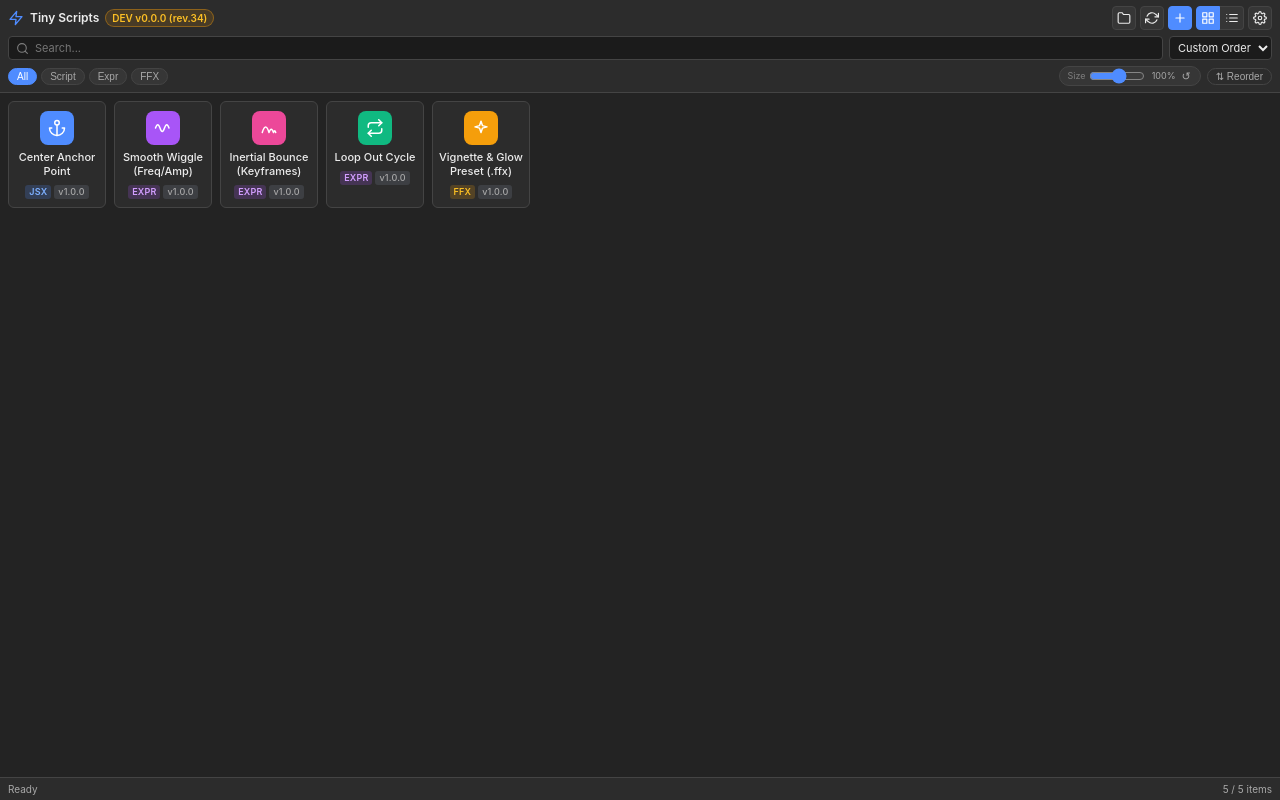
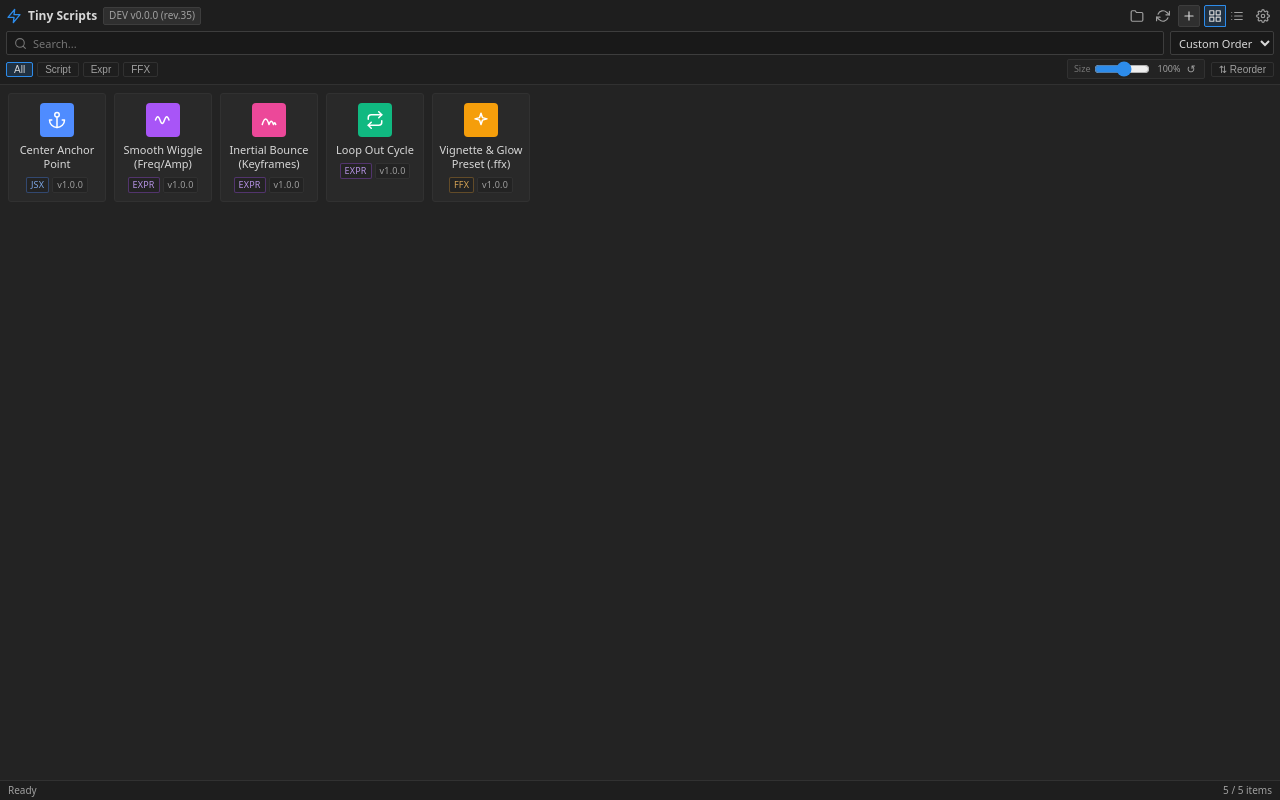
Before and after one commit to itsuros/AE-tiny-scripts-launcher, a website: page index.html in a window 1280 px wide. Drawn offline with Linux system fonts and the light colour scheme.

Commit message:
feat(theme): conform UI to After Effects native skin and brightness slider
Co-authored-by: Antigravity <noreply@google.com>

```diff
--- a/css/styles.css
+++ b/css/styles.css
@@ -1,44 +1,53 @@
 :root {
   --bg-app: #232323;
-  --bg-surface: #2c2c2c;
-  --bg-elevated: #363636;
-  --bg-hover: #3f3f3f;
-  --bg-input: #1b1b1b;
-  --border-color: #444444;
-  --text-primary: #ececec;
-  --text-secondary: #a8a8a8;
-  --text-muted: #7e7e7e;
-  --accent: #4f8cff;
-  --accent-hover: #6aa0ff;
-  --danger: #ef4444;
-  --success: #10b981;
-  --warning: #f59e0b;
-  --radius-sm: 4px;
-  --radius-md: 6px;
-  --radius-lg: 8px;
+  --bg-surface: #1e1e1e;
+  --bg-card: #292929;
+  --bg-elevated: #2f2f2f;
+  --bg-hover: #373737;
+  --bg-input: #191919;
+  --border-color: #3d3d3d;
+  --border-subtle: #313131;
+  --text-primary: #d8d8d8;
+  --text-secondary: #a0a0a0;
+  --text-muted: #767676;
+  --accent: rgb(45, 140, 235);
+  --accent-hover: rgb(63, 158, 253);
+  --accent-soft: rgba(45, 140, 235, 0.18);
+  --danger: #d9534f;
+  --success: #46a76c;
+  --warning: #d89632;
+  --radius-sm: 2px;
+  --radius-md: 3px;
+  --radius-lg: 4px;
   --font-family: -apple-system, BlinkMacSystemFont, "Segoe UI", Roboto, Helvetica, Arial, sans-serif;
+  --font-size-base: 11px;
   --font-mono: "SFMono-Regular", Consolas, "Liberation Mono", Menlo, monospace;
   --scrollbar-size: 6px;
   --scrollbar-track: transparent;
-  --scrollbar-thumb: rgba(255, 255, 255, 0.18);
-  --scrollbar-thumb-hover: rgba(255, 255, 255, 0.34);
+  --scrollbar-thumb: rgba(255, 255, 255, 0.16);
+  --scrollbar-thumb-hover: rgba(255, 255, 255, 0.32);
   --scrollbar-thumb-active: var(--accent);
+  --modal-backdrop: rgba(0, 0, 0, 0.45);
 }
 
 body.theme-light {
-  --bg-app: #f0f0f0;
-  --bg-surface: #ffffff;
-  --bg-elevated: #e6e6e6;
-  --bg-hover: #dcdcdc;
-  --bg-input: #ffffff;
-  --border-color: #cccccc;
-  --text-primary: #1f1f1f;
-  --text-secondary: #555555;
-  --text-muted: #808080;
+  --bg-app: #e4e4e4;
+  --bg-surface: #dcdcdc;
+  --bg-card: #dedede;
+  --bg-elevated: #d6d6d6;
+  --bg-hover: #cecece;
+  --bg-input: #f2f2f2;
+  --border-color: #bcbcbc;
+  --border-subtle: #cccccc;
+  --text-primary: #1b1b1b;
+  --text-secondary: #444444;
+  --text-muted: #666666;
+  --accent-soft: rgba(45, 140, 235, 0.14);
   --scrollbar-track: transparent;
-  --scrollbar-thumb: rgba(0, 0, 0, 0.2);
-  --scrollbar-thumb-hover: rgba(0, 0, 0, 0.36);
+  --scrollbar-thumb: rgba(0, 0, 0, 0.22);
+  --scrollbar-thumb-hover: rgba(0, 0, 0, 0.38);
   --scrollbar-thumb-active: var(--accent);
+  --modal-backdrop: rgba(0, 0, 0, 0.28);
 }
 
 * {
@@ -87,8 +96,8 @@ body {
   background: var(--bg-app);
   color: var(--text-primary);
   font-family: var(--font-family);
-  font-size: 12px;
-  line-height: 1.4;
+  font-size: var(--font-size-base);
+  line-height: 1.35;
   overflow: hidden;
   user-select: none;
 }
@@ -104,14 +113,14 @@ body {
   width: 100%;
 }
 
-/* ==================== Toolbar ==================== */
+/* ==================== Toolbar (AE Native Panel Chrome) ==================== */
 .toolbar {
   background: var(--bg-surface);
-  border-bottom: 1px solid var(--border-color);
-  padding: 6px 8px;
+  border-bottom: 1px solid var(--border-subtle);
+  padding: 5px 6px;
   display: flex;
   flex-direction: column;
-  gap: 6px;
+  gap: 4px;
   flex-shrink: 0;
 }
 
@@ -153,11 +162,11 @@ body {
   align-items: center;
   gap: 4px;
   font-size: 10px;
-  color: var(--text-muted);
-  background: var(--bg-elevated);
-  padding: 1px 6px;
-  border-radius: 10px;
-  border: 1px solid var(--border-color);
+  color: var(--text-secondary);
+  background: transparent;
+  padding: 1px 5px;
+  border-radius: var(--radius-sm);
+  border: 1px solid var(--border-subtle);
   white-space: nowrap;
   flex-shrink: 0;
 }
@@ -170,7 +179,7 @@ body {
 
 @media (max-width: 390px) {
   .version-badge {
-    padding: 2px 5px;
+    padding: 1px 4px;
     border-radius: var(--radius-sm);
   }
   .version-icon {
@@ -188,25 +197,24 @@ body {
 }
 
 .version-badge.channel-develop {
-  color: #fbbf24;
-  background: rgba(245, 158, 11, 0.14);
-  border-color: rgba(245, 158, 11, 0.4);
-  font-weight: 600;
+  color: var(--text-secondary);
+  background: var(--bg-elevated);
+  border-color: var(--border-color);
+  font-weight: 500;
 }
 
 .version-badge.channel-production {
-  color: #34d399;
-  background: rgba(16, 185, 129, 0.14);
-  border-color: rgba(16, 185, 129, 0.4);
+  color: var(--text-secondary);
+  background: transparent;
+  border-color: var(--border-subtle);
 }
 
 .update-dot {
-  width: 7px;
-  height: 7px;
+  width: 6px;
+  height: 6px;
   border-radius: 50%;
-  background: var(--warning);
+  background: var(--accent);
   display: inline-block;
-  box-shadow: 0 0 6px var(--warning);
 }
 
 .toolbar-actions {
@@ -217,37 +225,41 @@ body {
 }
 
 .icon-btn {
-  background: var(--bg-elevated);
-  border: 1px solid var(--border-color);
-  color: var(--text-primary);
+  background: transparent;
+  border: 1px solid transparent;
+  color: var(--text-secondary);
   border-radius: var(--radius-sm);
-  height: 24px;
-  width: 24px;
+  height: 22px;
+  width: 22px;
   display: inline-flex;
   align-items: center;
   justify-content: center;
   cursor: pointer;
-  transition: background 0.12s ease, border-color 0.12s ease;
+  transition: background 0.1s ease, border-color 0.1s ease, color 0.1s ease;
 }
 
 .icon-btn:hover {
   background: var(--bg-hover);
+  border-color: var(--border-color);
+  color: var(--text-primary);
 }
 
 .icon-btn.active {
+  background: var(--accent-soft);
+  border-color: var(--accent);
+  color: var(--text-primary);
+}
+
+.icon-btn.primary {
+  background: var(--bg-elevated);
+  border-color: var(--border-color);
+  color: var(--text-primary);
+}
+
+.icon-btn.primary:hover {
   background: var(--accent);
   border-color: var(--accent);
   color: #ffffff;
-}
-
-.icon-btn.primary {
-  background: var(--accent);
-  border-color: var(--accent);
-  color: #ffffff;
-}
-
-.icon-btn.primary:hover {
-  background: var(--accent-hover);
 }
 
 .icon-btn.spinning svg {
@@ -352,10 +364,10 @@ body {
   display: inline-flex;
   align-items: center;
   gap: 4px;
-  background: var(--bg-elevated);
-  border: 1px solid var(--border-color);
-  border-radius: 12px;
-  padding: 1px 7px;
+  background: var(--bg-app);
+  border: 1px solid var(--border-subtle);
+  border-radius: var(--radius-sm);
+  padding: 1px 6px;
   height: 20px;
 }
 
@@ -411,25 +423,26 @@ body {
 }
 
 .pill {
-  background: var(--bg-elevated);
-  border: 1px solid var(--border-color);
+  background: transparent;
+  border: 1px solid var(--border-subtle);
   color: var(--text-secondary);
-  border-radius: 12px;
-  padding: 2px 8px;
+  border-radius: var(--radius-sm);
+  padding: 1px 7px;
   font-size: 10px;
   cursor: pointer;
-  transition: all 0.12s ease;
+  transition: background 0.1s ease, border-color 0.1s ease, color 0.1s ease;
 }
 
 .pill:hover {
   background: var(--bg-hover);
+  border-color: var(--border-color);
   color: var(--text-primary);
 }
 
 .pill.active {
-  background: var(--accent);
+  background: var(--accent-soft);
   border-color: var(--accent);
-  color: #ffffff;
+  color: var(--text-primary);
 }
 
 .pill-outline {
@@ -453,8 +466,8 @@ body {
 
 .grid-card {
   position: relative;
-  background: var(--bg-surface);
-  border: 1px solid var(--border-color);
+  background: var(--bg-card);
+  border: 1px solid var(--border-subtle);
   border-radius: var(--radius-md);
   padding: clamp(4px, calc(9px * var(--card-scale)), 14px) clamp(3px, calc(6px * var(--card-scale)), 10px)
     clamp(4px, calc(8px * var(--card-scale)), 12px);
@@ -464,12 +477,12 @@ body {
   text-align: center;
   gap: clamp(2px, calc(6px * var(--card-scale)), 9px);
   cursor: pointer;
-  transition: transform 0.1s ease, border-color 0.12s ease, background 0.12s ease;
+  transition: border-color 0.1s ease, background 0.1s ease;
 }
 
 .grid-card:hover {
-  background: var(--bg-elevated);
-  border-color: var(--accent);
+  background: var(--bg-hover);
+  border-color: var(--border-color);
 }
 
 .grid-card.dragging {
@@ -552,54 +565,81 @@ body {
 
 .badge {
   font-size: 9px;
-  padding: 1px 4px;
-  border-radius: 3px;
+  padding: 0 4px;
+  line-height: 14px;
+  border-radius: var(--radius-sm);
+  border: 1px solid var(--border-subtle);
+  background: var(--bg-app);
+  color: var(--text-secondary);
   text-transform: uppercase;
-  font-weight: 600;
+  font-weight: 500;
   letter-spacing: 0.02em;
 }
 
 .badge-script {
-  background: rgba(79, 140, 255, 0.2);
-  color: #7eb0ff;
+  border-color: rgba(79, 140, 255, 0.35);
+  color: #7ea8e6;
 }
 
 .badge-expression {
-  background: rgba(168, 85, 247, 0.2);
-  color: #d29eff;
+  border-color: rgba(168, 85, 247, 0.35);
+  color: #b794e6;
 }
 
 .badge-ffx {
-  background: rgba(245, 158, 11, 0.2);
-  color: #fbbf24;
+  border-color: rgba(216, 150, 50, 0.35);
+  color: #d8a556;
 }
 
 .badge-github {
-  background: rgba(56, 189, 248, 0.16);
-  color: #7dd3fc;
+  border-color: rgba(56, 189, 248, 0.32);
+  color: #7ab8d8;
 }
 
 .badge-local {
-  background: rgba(16, 185, 129, 0.18);
-  color: #6ee7b7;
+  border-color: rgba(70, 167, 108, 0.32);
+  color: #6fbc8d;
 }
 
 .badge-tiny-local {
-  background: rgba(6, 182, 212, 0.2);
-  color: #67e8f9;
+  border-color: rgba(6, 182, 212, 0.32);
+  color: #6bc4d4;
+}
+
+body.theme-light .badge-script {
+  color: #255ba8;
+}
+
+body.theme-light .badge-expression {
+  color: #6f35a8;
+}
+
+body.theme-light .badge-ffx {
+  color: #99610b;
+}
+
+body.theme-light .badge-github {
+  color: #166a94;
+}
+
+body.theme-light .badge-local {
+  color: #1e6e42;
+}
+
+body.theme-light .badge-tiny-local {
+  color: #136d7d;
 }
 
 .badge-item-version {
-  background: rgba(148, 163, 184, 0.16);
   color: var(--text-secondary);
   text-transform: none;
   font-weight: 500;
 }
 
 .badge-user-tag {
-  background: var(--bg-elevated);
+  background: transparent;
   color: var(--text-muted);
-  border: 1px solid var(--border-color);
+  border: 1px solid var(--border-subtle);
   text-transform: none;
   font-weight: 400;
 }
@@ -650,20 +690,20 @@ body {
 }
 
 .list-row {
-  background: var(--bg-surface);
-  border: 1px solid var(--border-color);
+  background: var(--bg-card);
+  border: 1px solid var(--border-subtle);
   border-radius: var(--radius-sm);
-  padding: 6px 8px;
+  padding: 5px 7px;
   display: flex;
   align-items: center;
   gap: 8px;
   cursor: pointer;
-  transition: background 0.12s ease, border-color 0.12s ease;
+  transition: background 0.1s ease, border-color 0.1s ease;
 }
 
 .list-row:hover {
-  background: var(--bg-elevated);
-  border-color: var(--accent);
+  background: var(--bg-hover);
+  border-color: var(--border-color);
 }
 
 .list-row.dragging {
@@ -736,8 +776,8 @@ body {
 /* Status Bar */
 .status-bar {
   background: var(--bg-surface);
-  border-top: 1px solid var(--border-color);
-  padding: 4px 8px;
+  border-top: 1px solid var(--border-subtle);
+  padding: 3px 8px;
   display: flex;
   justify-content: space-between;
   align-items: center;
@@ -754,35 +794,35 @@ body {
 }
 
 .status-text.error {
-  color: #f87171;
+  color: var(--danger);
 }
 
 .status-text.success {
-  color: #34d399;
+  color: var(--success);
 }
 
 /* ==================== Modals & Forms ==================== */
 .modal-backdrop {
   position: fixed;
   inset: 0;
-  background: rgba(0, 0, 0, 0.65);
+  background: var(--modal-backdrop);
   display: flex;
   align-items: center;
   justify-content: center;
-  padding: 10px;
+  padding: 8px;
   z-index: 100;
 }
 
 .modal-card {
-  background: var(--bg-surface);
+  background: var(--bg-app);
   border: 1px solid var(--border-color);
-  border-radius: var(--radius-lg);
+  border-radius: var(--radius-md);
   width: 100%;
   max-width: 440px;
   max-height: 92vh;
   display: flex;
   flex-direction: column;
-  box-shadow: 0 12px 32px rgba(0, 0, 0, 0.5);
+  box-shadow: 0 6px 18px rgba(0, 0, 0, 0.35);
 }
 
 .modal-card.modal-lg {
--- /dev/null
+++ b/js/ae-theme.js
@@ -0,0 +1,144 @@
+/**
+ * AE Tiny Scripts Launcher - After Effects Native Theme Engine (js/ae-theme.js)
+ * Reads CEP HostEnvironment appSkinInfo and dynamically generates CSS custom properties
+ * that conform to After Effects' native panel UI across the full Brightness slider range
+ * (darkest, standard dark, mid-gray, and light modes).
+ */
+
+(function (global) {
+  function clampByte(n) {
+    return Math.max(0, Math.min(255, Math.round(Number(n) || 0)));
+  }
+
+  function toRgb(c) {
+    return "rgb(" + clampByte(c.red) + ", " + clampByte(c.green) + ", " + clampByte(c.blue) + ")";
+  }
+
+  function toRgba(c, alpha) {
+    return "rgba(" + clampByte(c.red) + ", " + clampByte(c.green) + ", " + clampByte(c.blue) + ", " + alpha + ")";
+  }
+
+  function shiftColor(c, delta) {
+    return {
+      red: clampByte(c.red + delta),
+      green: clampByte(c.green + delta),
+      blue: clampByte(c.blue + delta)
+    };
+  }
+
+  function getLuminance(c) {
+    return 0.2126 * clampByte(c.red) + 0.7152 * clampByte(c.green) + 0.0722 * clampByte(c.blue);
+  }
+
+  function computeThemeTokens(appSkinInfo) {
+    var skin = appSkinInfo || {};
+    var panelBg =
+      skin.panelBackgroundColor && skin.panelBackgroundColor.color
+        ? skin.panelBackgroundColor.color
+        : { red: 35, green: 35, blue: 35 };
+
+    var lum = getLuminance(panelBg);
+    var isLight = lum > 128;
+
+    // Preserve host appBarBackgroundColor when available, otherwise derive subtle panel chrome
+    var appBarBg =
+      skin.appBarBackgroundColor && skin.appBarBackgroundColor.color
+        ? skin.appBarBackgroundColor.color
+        : shiftColor(panelBg, isLight ? -8 : -5);
+
+    var highlight =
+      skin.systemHighlightColor && skin.systemHighlightColor.color
+        ? skin.systemHighlightColor.color
+        : { red: 45, green: 140, blue: 235 };
+
+    var accentHover = shiftColor(highlight, isLight ? -16 : 18);
+
+    // Subtle luminance-aware surfaces that never clash at any AE Brightness slider position
+    var surface = appBarBg;
+    var cardBg = shiftColor(panelBg, isLight ? -6 : 6);
+    var elevated = shiftColor(panelBg, isLight ? -14 : 12);
+    var hover = shiftColor(panelBg, isLight ? -22 : 20);
+    var inputBg = shiftColor(panelBg, isLight ? 18 : -10);
+    var border = shiftColor(panelBg, isLight ? -36 : 26);
+    var borderSubtle = shiftColor(panelBg, isLight ? -22 : 14);
+
+    // Ensure strong readable text contrast even on mid-gray AE brightness settings
+    var textPrimary = isLight ? "#1b1b1b" : lum > 85 ? "#ebebeb" : "#d8d8d8";
+    var textSecondary = isLight ? "#444444" : lum > 85 ? "#c2c2c2" : "#a0a0a0";
+    var textMuted = isLight ? "#666666" : lum > 85 ? "#9e9e9e" : "#767676";
+
+    var tokens = {
+      isLight: isLight,
+      luminance: Math.round(lum),
+      "--bg-app": toRgb(panelBg),
+      "--bg-surface": toRgb(surface),
+      "--bg-card": toRgb(cardBg),
+      "--bg-elevated": toRgb(elevated),
+      "--bg-hover": toRgb(hover),
+      "--bg-input": toRgb(inputBg),
+      "--border-color": toRgb(border),
+      "--border-subtle": toRgb(borderSubtle),
+      "--text-primary": textPrimary,
+      "--text-secondary": textSecondary,
+      "--text-muted": textMuted,
+      "--accent": toRgb(highlight),
+      "--accent-hover": toRgb(accentHover),
+      "--accent-soft": toRgba(highlight, isLight ? 0.14 : 0.18),
+      "--scrollbar-track": "transparent",
+      "--scrollbar-thumb": isLight ? "rgba(0, 0, 0, 0.22)" : "rgba(255, 255, 255, 0.16)",
+      "--scrollbar-thumb-hover": isLight ? "rgba(0, 0, 0, 0.38)" : "rgba(255, 255, 255, 0.32)",
+      "--scrollbar-thumb-active": toRgb(highlight),
+      "--modal-backdrop": isLight ? "rgba(0, 0, 0, 0.28)" : "rgba(0, 0, 0, 0.45)"
+    };
+
+    if (skin.baseFontFamily) {
+      tokens["--font-family"] = skin.baseFontFamily + ', -apple-system, BlinkMacSystemFont, "Segoe UI", sans-serif';
+    }
+    if (skin.baseFontSize && Number(skin.baseFontSize) >= 9 && Number(skin.baseFontSize) <= 16) {
+      tokens["--font-size-base"] = Number(skin.baseFontSize) + "px";
+    }
+
+    return tokens;
+  }
+
+  function apply(csInterface) {
+    if (typeof document === "undefined") return null;
+    try {
+      var env = csInterface && typeof csInterface.getHostEnvironment === "function" ? csInterface.getHostEnvironment() : null;
+      var tokens = computeThemeTokens(env && env.appSkinInfo);
+
+      if (tokens.isLight) {
+        document.body.classList.remove("theme-dark");
+        document.body.classList.add("theme-light");
+      } else {
+        document.body.classList.remove("theme-light");
+        document.body.classList.add("theme-dark");
+      }
+
+      var rootStyle = document.documentElement.style;
+      Object.keys(tokens).forEach(function (k) {
+        if (k.indexOf("--") === 0) {
+          rootStyle.setProperty(k, tokens[k]);
+        }
+      });
+      return tokens;
+    } catch (e) {
+      return null;
+    }
+  }
+
+  function init(csInterface) {
+    apply(csInterface);
+    if (csInterface && typeof csInterface.addEventListener === "function" && global.CSInterface) {
+      csInterface.addEventListener(global.CSInterface.THEME_COLOR_CHANGED_EVENT, function () {
+        apply(csInterface);
+      });
+    }
+  }
+
+  global.AETheme = {
+    computeThemeTokens: computeThemeTokens,
+    apply: apply,
+    init: init
+  };
+})(typeof window !== "undefined" ? window : global);
--- a/js/app.js
+++ b/js/app.js
@@ -47,30 +47,6 @@
     var el = $("status-text");
     el.textContent = message;
     el.className = "status-text" + (kind ? " " + kind : "");
-  }
-
-  // ==================== CEP Theme Synchronization ====================
-  function applyHostTheme() {
-    try {
-      var env = csInterface.getHostEnvironment();
-      var bg = env && env.appSkinInfo && env.appSkinInfo.panelBackgroundColor && env.appSkinInfo.panelBackgroundColor.color;
-      if (bg) {
-        var lum = 0.2126 * bg.red + 0.7152 * bg.green + 0.0722 * bg.blue;
-        if (lum > 140) {
-          document.body.classList.remove("theme-dark");
-          document.body.classList.add("theme-light");
-        } else {
-          document.body.classList.remove("theme-light");
-          document.body.classList.add("theme-dark");
-        }
-        document.documentElement.style.setProperty(
-          "--bg-app",
-          "rgb(" + Math.round(bg.red) + "," + Math.round(bg.green) + "," + Math.round(bg.blue) + ")"
-        );
-      }
-    } catch (e) {
-      // ignore if unavailable
-    }
   }
 
   // ==================== ExtendScript Bridge Helpers ====================
@@ -1155,8 +1131,9 @@
   }
 
   function init() {
-    applyHostTheme();
-    csInterface.addEventListener(CSInterface.THEME_COLOR_CHANGED_EVENT, applyHostTheme);
+    if (typeof AETheme !== "undefined") {
+      AETheme.init(csInterface);
+    }
     csInterface.addEventListener("com.ae.tinyscripts.launcher.TARGET_RESULT", function (event) {
       try {
         var res = typeof event.data === "string" ? JSON.parse(event.data) : event.data;
--- a/js/version.js
+++ b/js/version.js
@@ -9,7 +9,7 @@
   var meta = {
     version: "0.0.0",
     channel: "develop",
-    revision: 34
+    revision: 35
   };
 
   // In CEP Node.js / Node test environments, prefer live version.json from the extension root
--- a/version.json
+++ b/version.json
@@ -1,5 +1,5 @@
 {
   "version": "0.0.0",
   "channel": "develop",
-  "revision": 34
+  "revision": 35
 }
```
Also changed, not shown: help.html (+4 -20 lines), index.html (+1 -0 lines), js/target-picker.js (+3 -27 lines), scripts/validate.js (+36 -4 lines), target-picker.html (+1 -0 lines), CHANGELOG.md, README.md.
